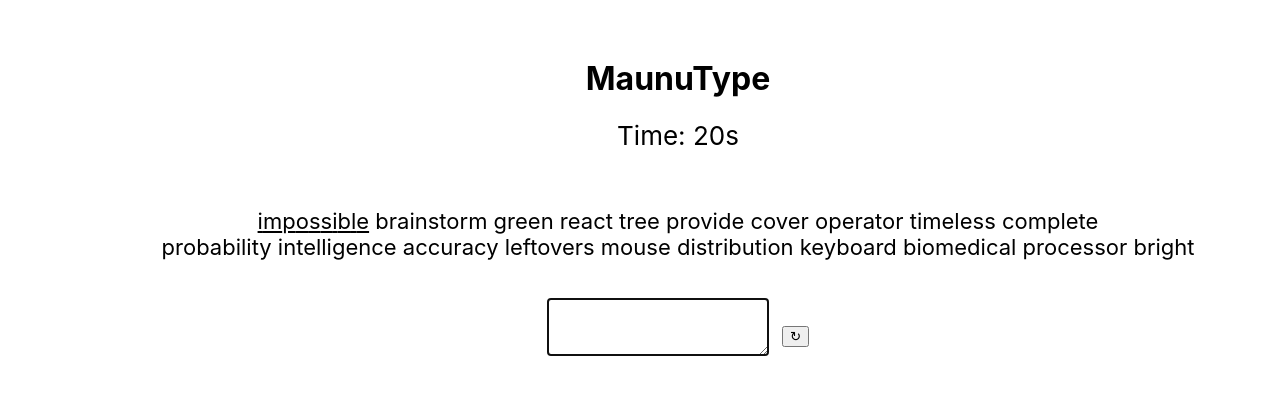
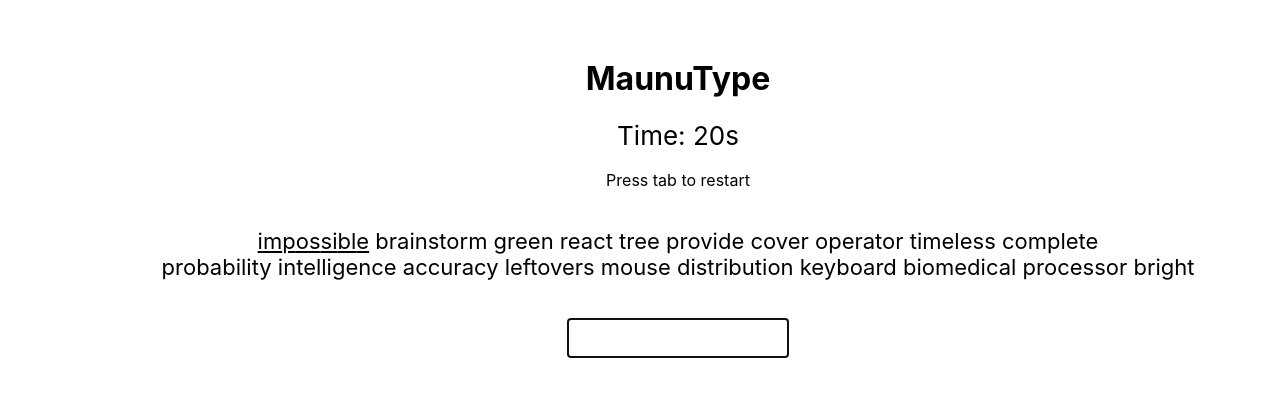
Before and after one commit to maunugit/maunutype, a React (Create React App) app: page / in a window 1280 px wide. Shown: the top 396 px of the page. Built offline with nearby package versions, Linux system fonts and the light colour scheme.

Commit message:
Update App.js

```diff
--- a/src/App.js
+++ b/src/App.js
@@ -219,6 +219,7 @@ function App() {
     <div className="App">
       <h1>MaunuType</h1>
       <div className="Timer">Time: {timeLeft}s</div>
+      <div className="Instructions">Press tab to restart</div>
       <div className="Words">
   <div className="WordsLine">
     {
@@ -242,7 +243,8 @@ function App() {
 
 </div>
 <div className="UserInputContainer">
-<textarea
+<input
+    type="text"
     ref={textAreaRef}
     className="UserInput"
     // placeholder="Start typing..."
@@ -251,7 +253,7 @@ function App() {
     disabled={timeLeft === 0}
 
 />
-<button onClick={restartTest}>↻</button>
+{/* <button onClick={restartTest}>↻</button> */}
 </div>
 
    {finished && timeLeft === 0 && (
```
